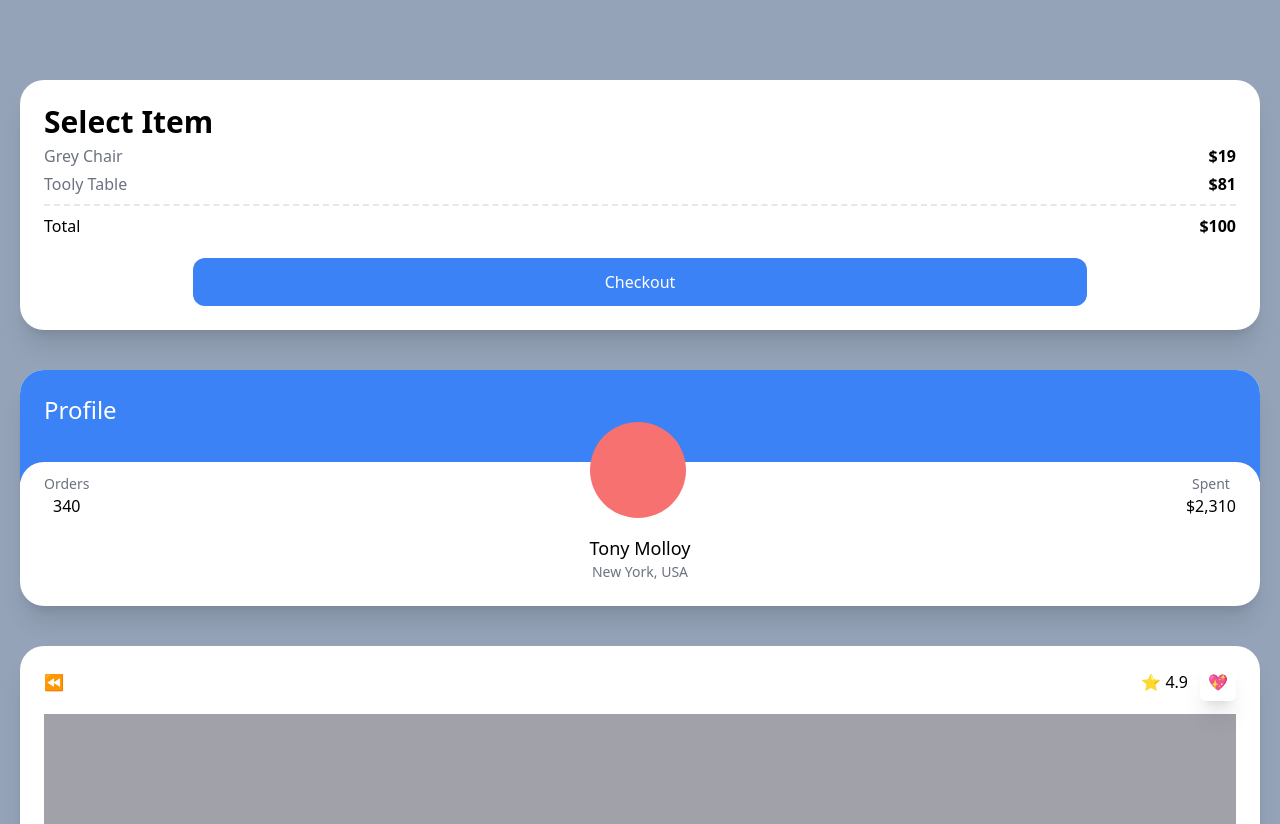
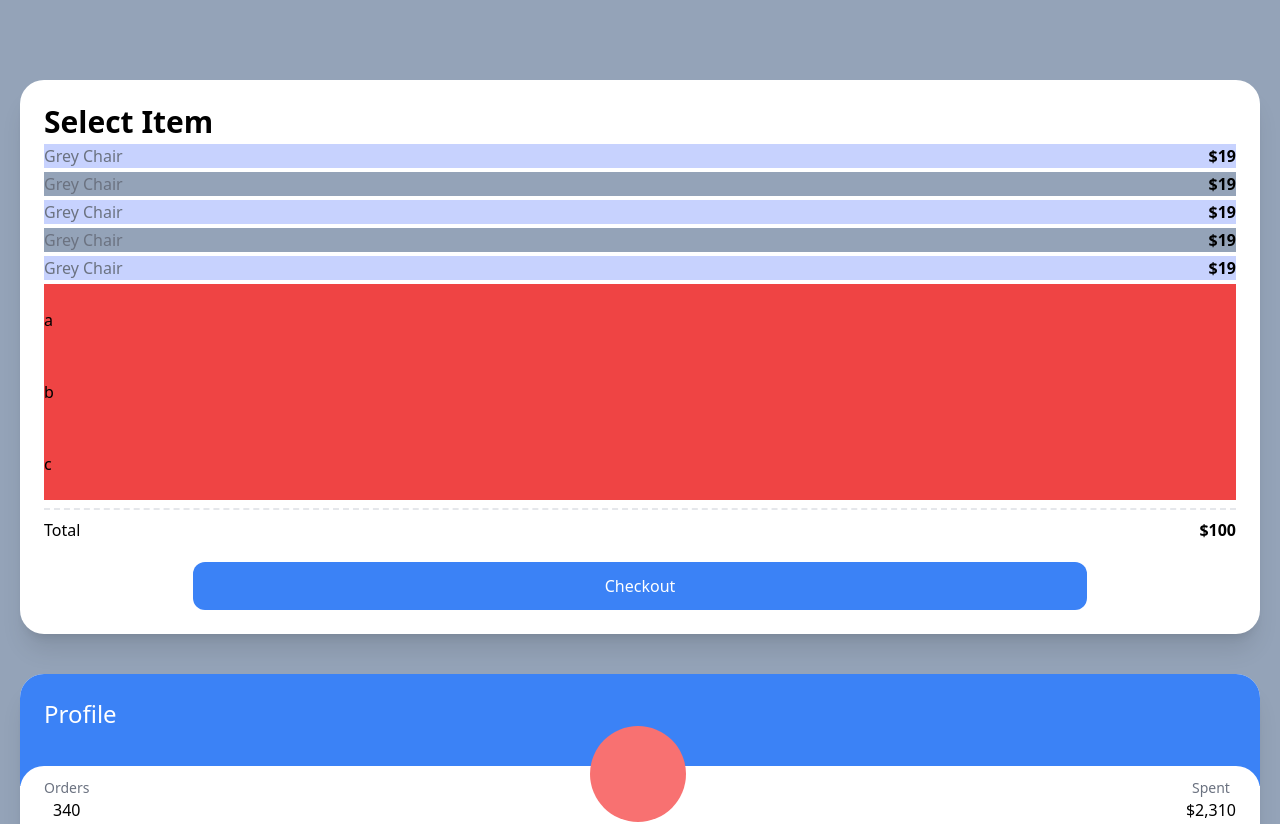
Before and after one commit to leekyungho112/carrot-market, a Next.js app: page / in a window 1280 px wide. Shown: the top 824 px of the page. Built offline with nearby package versions, Linux system fonts and the light colour scheme.

Commit message:
Modifier Lists

```diff
--- a/pages/index.tsx
+++ b/pages/index.tsx
@@ -5,14 +5,24 @@ const Home: NextPage = () => {
     <div className="bg-slate-400 py-20 px-5 grid gap-10 min-h-screen">
       <div className="bg-white p-6 rounded-3xl shadow-xl">
         <span className="font-semibold text-3xl">Select Item</span>
-        <div className="flex justify-between my-1">
-          <span className="text-gray-500">Grey Chair</span>
-          <span className="font-semibold">$19</span>
-        </div>
-        <div className="flex justify-between">
-          <span className="text-gray-500">Tooly Table</span>
-          <span className="font-semibold">$81</span>
-        </div>
+        <ul>
+          {[1, 2, 3, 4, 5].map((i) => (
+            <div
+              key={i}
+              className="flex justify-between my-1  odd:bg-indigo-200 even:bg-slate-400"
+            >
+              <span className="text-gray-500">Grey Chair</span>
+              <span className="font-semibold">$19</span>
+            </div>
+          ))}
+        </ul>
+        <ul>
+          {['a', 'b', 'c', ''].map((c, i) => (
+            <li className="bg-red-500 py-6 empty:hidden" key={i}>
+              {c}
+            </li>
+          ))}
+        </ul>
         <div className=" flex justify-between mt-2 pt-2 border-t-2 border-dashed">
           <span>Total</span>
           <span className="font-semibold">$100</span>
```
